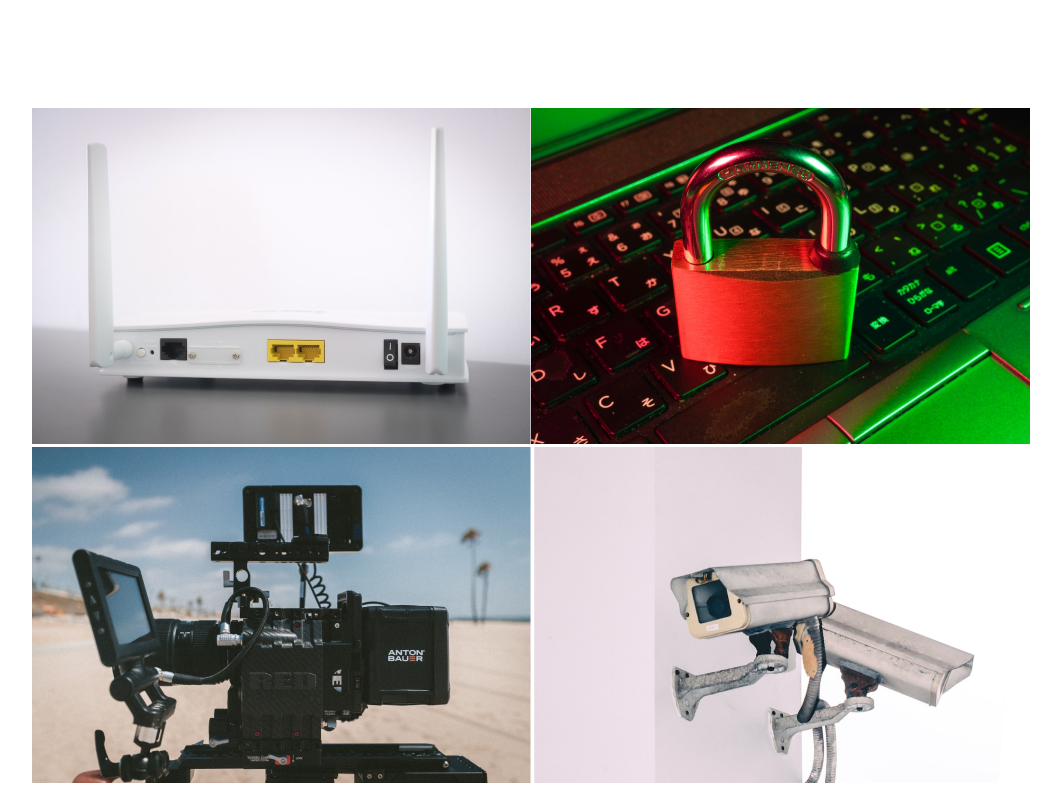
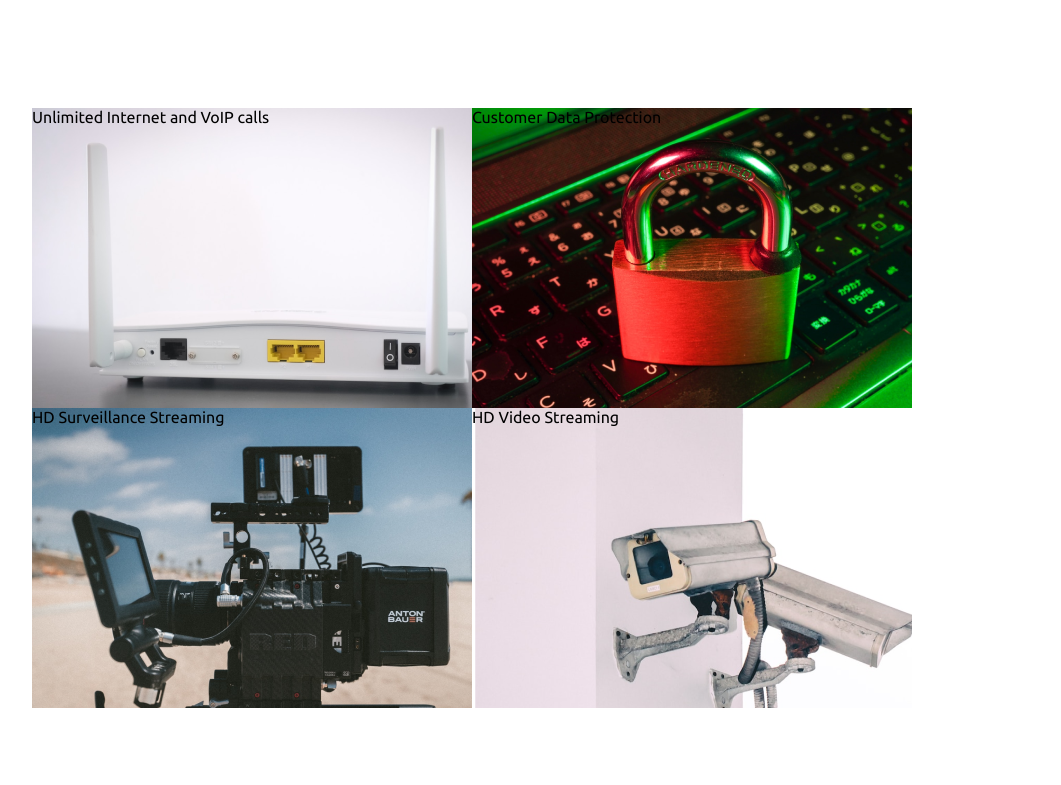
Before and after one commit to Imranyy/GSL, a React (Create React App) app: page / in a window 1280 px wide. Shown: the part 1280-2065 px from the top of the page, without its empty margins (168-1229 px from the left). Built offline with nearby package versions, Linux system fonts and the light colour scheme.

Commit message:
working on whats in for you section

```diff
--- a/src/App.css
+++ b/src/App.css
@@ -183,11 +183,32 @@ nav ul li{
 }
 .whats-in{
   padding: 0px 200px 50px 200px;
+  height: 672px;
 }
 .whats-in .grid-whats{
   display: grid;
   max-width: 100%;
   grid-template-columns: repeat(2,1fr);
+}
+ .grid-whats .grid-item-whats1{
+  height: 300px;
+  background: url('./media/Rectangle\ 4.png');
+  cursor: pointer;
+}
+.grid-whats .grid-item-whats2{
+  height: 300px;
+  background: url('./media/Rectangle\ 8.png');
+  cursor: pointer;
+}
+.grid-whats .grid-item-whats3{
+  height: 300px;
+  background: url('./media/Rectangle\ 9.png');
+  cursor: pointer;
+}
+.grid-whats .grid-item-whats4{
+  height: 300px;
+  background: url('./media/Rectangle\ 13.png');
+  cursor: pointer;
 }
 .contact-us{
   height: 450px;
--- a/src/components/WhatsInForYou.js
+++ b/src/components/WhatsInForYou.js
@@ -1,17 +1,14 @@
 import React from 'react';
-import img1 from '../media/Rectangle 4.png';
-import img2 from '../media/Rectangle 8.png';
-import img3 from '../media/Rectangle 9.png';
-import img4 from '../media/Rectangle 13.png';
+
 
 function WhatsInForYou(props) {
     return (
        <div className='whats-in'>
             <div className='grid-whats'>
-                <div className='grid-item-whats'><img src={img1} alt='..'/></div>
-                <div className='grid-item-whats'><img src={img2} alt='..'/></div>
-                <div className='grid-item-whats'><img src={img3} alt='..'/></div>
-                <div className='grid-item-whats'><img src={img4} alt='..'/></div>
+                <div className='grid-item-whats1'><p>Unlimited Internet and VoIP calls</p></div>
+                <div className='grid-item-whats2'><p>Customer Data Protection</p></div>
+                <div className='grid-item-whats3'><p>HD Surveillance Streaming</p></div>
+                <div className='grid-item-whats4'><p>HD Video Streaming</p></div>
             </div>
        </div>
     );
```
